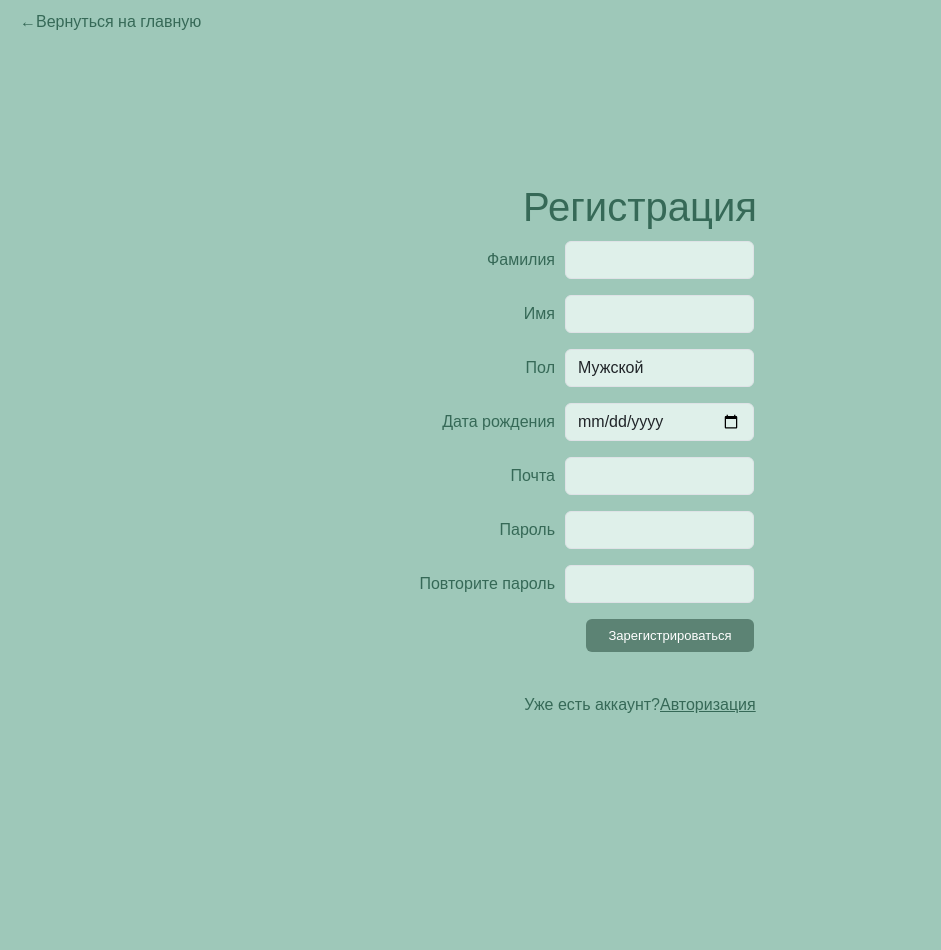
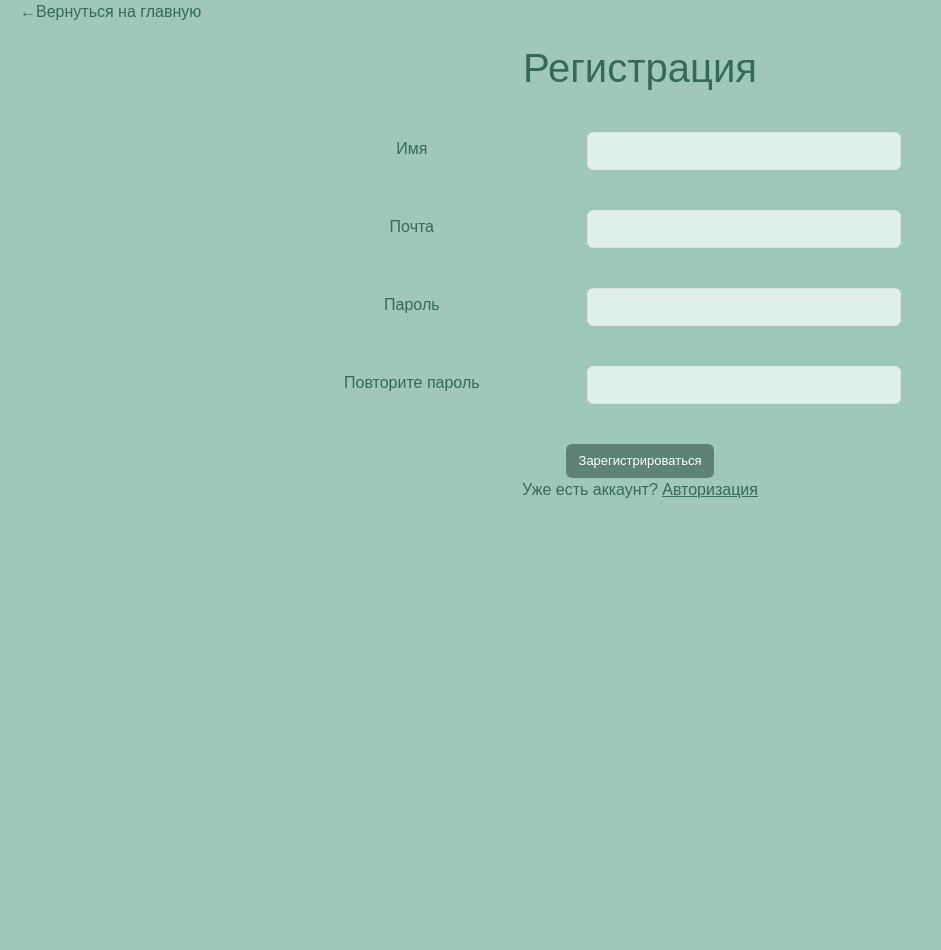
Before and after one commit to kokakolia/WEB_YL_Seilings, a Flask app: page /registration in a window 1280 px wide. Shown: the whole page, without its empty margins (0-941 px from the left). After the commit the page ends 498 px from the top, so only its background shows below. Run offline with Flask 3, Linux system fonts and the light colour scheme.

Commit message:
register login verif final fix

```diff
--- a/data/users.py
+++ b/data/users.py
@@ -11,9 +11,6 @@ class User(SqlAlchemyBase, UserMixin):
 
     id = sqlalchemy.Column(sqlalchemy.Integer, primary_key=True, autoincrement=True)
     name = sqlalchemy.Column(sqlalchemy.String, nullable=True)
-    surname = sqlalchemy.Column(sqlalchemy.String, nullable=True)
-    sex = sqlalchemy.Column(sqlalchemy.String, nullable=True)
-    b_day_date = sqlalchemy.Column(sqlalchemy.Date, nullable=True)
     email = sqlalchemy.Column(sqlalchemy.String, index=True, unique=True, nullable=True)
     password_hash = sqlalchemy.Column(sqlalchemy.String, nullable=True)
     creation_date = sqlalchemy.Column(sqlalchemy.DateTime, default=datetime.datetime.now)
--- a/forms.py
+++ b/forms.py
@@ -12,10 +12,7 @@ class LoginForm(FlaskForm):
 
 class RegisterForm(FlaskForm):
     email = EmailField('Почта', validators=[DataRequired()])
-    surname = StringField('Фамилия', validators=[DataRequired()])
     name = StringField('Имя', validators=[DataRequired()])
-    sex = SelectField('Пол', choices=['Мужской', 'Женский'])
-    b_day = DateField('Дата рождения', validators=[DataRequired()])
     password = PasswordField('Пароль', validators=[DataRequired()])
     password_again = PasswordField('Повторите пароль', validators=[DataRequired()])
     submit = SubmitField('Зарегистрироваться')
--- a/main.py
+++ b/main.py
@@ -48,18 +48,12 @@ def load_user(user_id):
 
 
 def setup_user(data):
-    surname = data['surname']
     name = data['name']
-    sex = data['sex']
-    b_day = data['b_day']
     email = data['email']
     password = data['pwd']
     db_sess = db_session.create_session()
     user = User(
-        surname=surname,
         name=name,
-        sex=sex,
-        b_day_date=b_day,
         email=email,
         password_hash=generate_password_hash(password),
     )
@@ -82,9 +76,9 @@ def logout():
 @app.route('/reviews')
 def reviews():
     db_sess = db_session.create_session()
-    res = db_sess.query(User.name, User.surname, Review).filter(User.id == Review.user_id)
+    res = db_sess.query(User.name, Review).filter(User.id == Review.user_id)
     reviews = []
-    for name, surname, review in res:
+    for name, review in res:
         img = str(review.img).split(';')
         if img == ['']:
             img = []
@@ -159,26 +153,27 @@ def reqister():
     form = RegisterForm()
     if form.validate_on_submit():
         if form.password.data != form.password_again.data:
+            print(1)
             return render_template('register.html', title='Регистрация',
                                    form=form,
                                    message="Пароли не совпадают")
         db_sess = db_session.create_session()
         if db_sess.query(User).filter(User.email == form.email.data).first():
+            print(2)
             return render_template('register.html', title='Регистрация',
                                    form=form,
                                    message="Такой пользователь уже есть")
         message.recipients = [form.email.data]
         user_info = {}
-        user_info['surname'] = form.surname.data
         user_info['name'] = form.name.data
-        user_info['sex'] = form.sex.data
-        user_info['b_day'] = form.b_day.data
         user_info['email'] = form.email.data
         user_info['pwd'] = form.password.data
         users_info[form.email.data] = user_info
         res = redirect('/verification')
         res.set_cookie(key='email', value=form.email.data, max_age=600)
+        print(3)
         return res
+    print(form.data, form.validate_on_submit)
     return render_template('register.html', title='Регистрация', form=form)
 
 
--- a/static/styles/reg-styles.css
+++ b/static/styles/reg-styles.css
@@ -2,12 +2,17 @@
   display: flex;
   justify-content: center;
   align-items: center;
-  min-height: 100vh;
 }
+
+.row {
+  margin-bottom:5vh;
+}
+
 
 
 .main-container {
     margin-bottom: 150px;
+    text-align: center;
 }
 
 body {
@@ -15,14 +20,13 @@ body {
 }
 
 body > a {
-  position: absolute;
   color: #366957;
   margin-top: 10px;
 }
 
 body > .main-container > h1 {
-  margin-bottom: 10px;
-  margin-top: 100px;
+  margin-bottom: 40px;
+  margin-top: 20px;
 }
 
 .reg > a {
@@ -37,9 +41,10 @@ input:not([type="submit"]) {
   color: #366957;
 }
 
-/* .row > div > div > *{
-    display: block;
-} */
+.reg-form .row .col-3 {
+  margin-top: 5px;
+}
+
 
 .ubuntu-light {
   font-family: "Ubuntu", sans-serif;
@@ -53,55 +58,21 @@ input:not([type="submit"]) {
   font-style: normal;
 }
 
-.sex-group {
-  display: flex;
-  flex-direction: row;
-  gap: 10px;
+
+.btn {
+  margin-top: 20px;
+  background-color: #5c8374;
+  align-self: center;
+  margin-bottom: 20px;
+  font-size: small;
 }
 
-.reg_form > .btn {
-  margin-top: 10px;
-  background-color: #5c8374;
-  color: black;
-  align-self: center;
-}
-
-.reg-form > p {
-  display: flex;
-  flex-direction: row;
-  justify-content: right;
-  gap: 10px;
-  align-items: center;
-  margin-right: 150px;
-}
-
-.reg-form > p > input[type="submit"] {
-  margin-left: 210px;
-}
-
-.reg-form > p > input {
+.reg-form > .row > .col-6 > input{
   width: 50%;
 }
 
-.reg-form > p > select {
-  width: 50%;
-  background: #dff0ea !important;
-}
-
-.reg-form > .btn {
-  color: #366957;
-}
-
-.reg_form > * {
-  display: flex;
-  flex-direction: row;
-  margin: 10px 10px;
-  align-items: center;
-  justify-items: center;
-}
-
-.reg_form > div > label {
-  margin-right: 10px;
+.reg-form > .row > .col-3 {
+  margin-left: 20%;
 }
 
 .btn {
@@ -111,43 +82,24 @@ input:not([type="submit"]) {
   margin: 0 auto;
 }
 
-p {
-  display: flex;
-  flex-direction: row;
-  justify-content: space-between;
-  gap: 10px;
-  align-items: center;
-}
-
 .remember_me {
   justify-content: center;
 }
 
-.form {
-  display: flex;
-  justify-content: center;
-  flex-direction: column;
-  gap: 5px;
+.form > .row > .col-9 > input {
+  width: 40%;
 }
 
-.reg {
-  display: flex;
-  flex-direction: row;
-  align-items: center;
-  margin-top: 25px;
+.form > .row {
+  margin-left: 25%;
 }
 
-.main-container {
-  display: flex;
-  align-items: center;
-  justify-content: center;
-  height: 100vh;
-  flex-direction: column;
+.form > .row > .col-3 {
+  margin-top: 5px;
 }
 
-.verify-form {
-  display: flex;
-  flex-direction: column;
-  justify-content: center;
-  align-items: center;
+.ver-form p > input {
+  width: 30%;
+  margin-left: auto;
+  margin-right: auto;
 }
--- a/static/templates/register.html
+++ b/static/templates/register.html
@@ -4,50 +4,38 @@
 <h1>Регистрация</h1>
 <form action="" method="post" class="reg-form">
     {{ form.hidden_tag() }}
-    <p>
-        {{ form.surname.label }}
-        {{ form.surname(class="form-control") }}
-    </p>
-    <p>
-        {{ form.name.label }}
-        {{ form.name(class="form-control") }}
-    </p>
-    <p>
-        {{ form.sex.label }}
-        {{ form.sex(class="sex form-control") }}
-    </p>
-    <p>
-        {{ form.b_day.label }}
-        {{ form.b_day(class="form-control") }}
-    </p>
-    <p>
-        {{ form.email.label }}
-        {{ form.email(class="form-control", type="email") }}
+    <div class="row">
+        <div class="col-3">{{ form.name.label }}</div>
+        <div class="col-6">{{ form.name(class="form-control") }}</div>
+    </div>
+    <div class="row">
+        <div class="col-3">{{ form.email.label }}</div>
+        <div class="col-6">{{ form.email(class="form-control", type="email") }}</div>
         {% for error in form.email.errors %}
             <p class="alert alert-danger" role="alert">
                 {{ error }}
             </p>
         {% endfor %}
-    </p>
-    <p>
-        {{ form.password.label }}
-        {{ form.password(class="form-control", type="password") }}
+    </div>
+    <div class="row">
+        <div class="col-3"> {{ form.password.label }}</div>
+        <div class="col-6"> {{ form.password(class="form-control", type="password") }}</div>
         {% for error in form.password.errors %}
             <p class="alert alert-danger" role="alert">
                 {{ error }}
             </p>
         {% endfor %}
-    </p>
-    <p>
-        {{ form.password_again.label }}
-        {{ form.password_again(class="form-control", type="password") }}
+    </div>
+    <div class="row">
+        <div class="col-3">{{ form.password_again.label }}</div>
+        <div class="col-6">{{ form.password_again(class="form-control", type="password") }}</div>
         {% for error in form.password_again.errors %}
             <p class="alert alert-danger" role="alert">
                 {{ error }}
             </p>
         {% endfor %}
-    </p>
-    <p>{{ form.submit(type="submit", class="btn", style="font-size: small") }}</p>
+    </div>
+    {{ form.submit(type="submit", class="btn", style="font-size: small") }}
     {% if message %}
         <div class="alert alert-danger" role="alert">{{message}}</div>
     {% endif %}
```
Also changed, not shown: static/templates/verification.html (+4 -4 lines), db/userdata.db, 1 other file.
